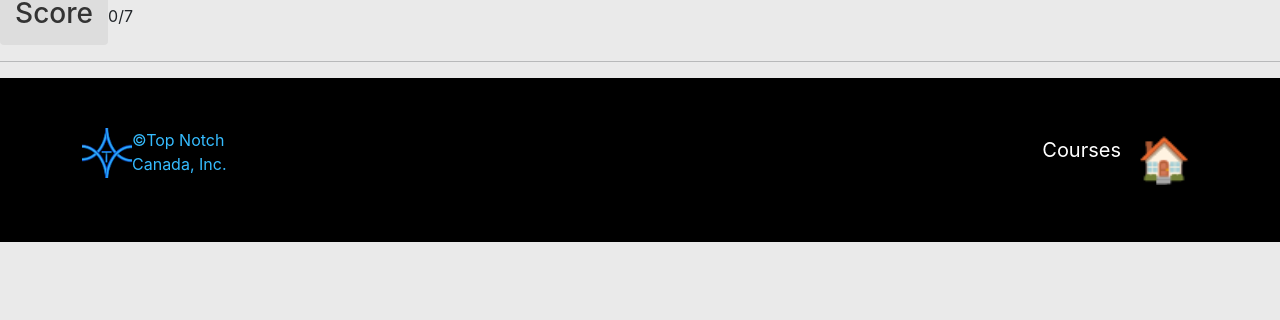
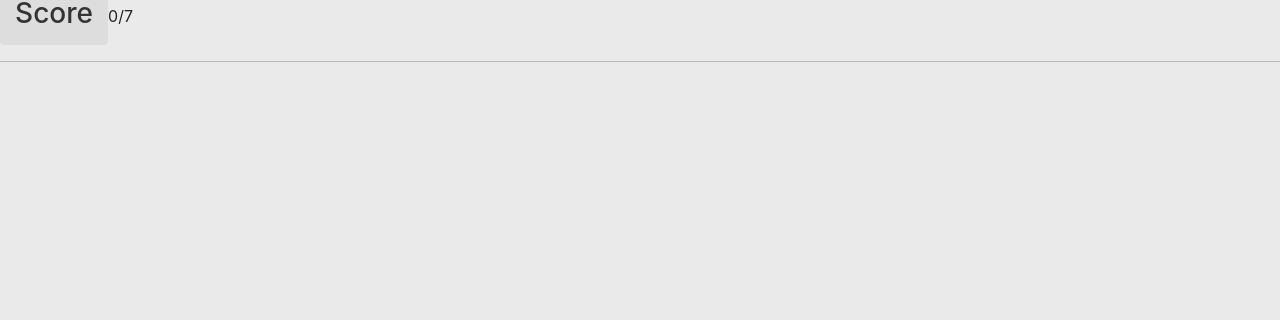
Before and after one commit to bageorge1976/demof, a React (Create React App) app: page / in a window 1280 px wide. Shown: the part 2162-2482 px from the top of the page. Before the commit the page ends 2404 px from the top, so only its background shows below. Built offline with nearby package versions, Linux system fonts and the light colour scheme.

Commit message:
extend page

```diff
--- a/src/Problems/DemoP.tsx
+++ b/src/Problems/DemoP.tsx
@@ -846,7 +846,7 @@ return(
           {props.language===fr && <div className='d-flex align-items-center'><span className="mx-auto"> Vos notes sont jointes:<a href = {pageSolutionAddress[fr]} target = "_blank"><img width='50' src='/pdficon.png' /></a></span></div>}
         </div>:
         <div>
-          {optionsListBank[props.language][0].map((itemIndex) => <div><br/><br/></div>)}
+          {optionsListBank[props.language][1].map((itemIndex) => <div><br/><br/></div>)}
          </div>
       }
       </div>
```
